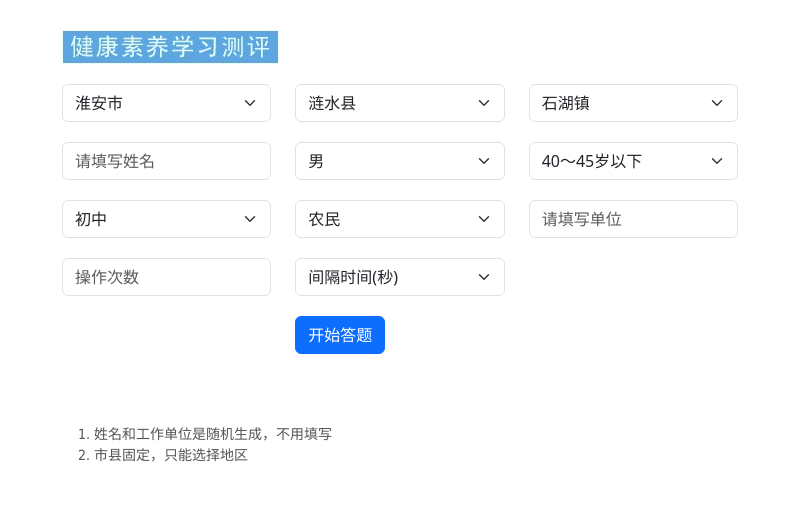
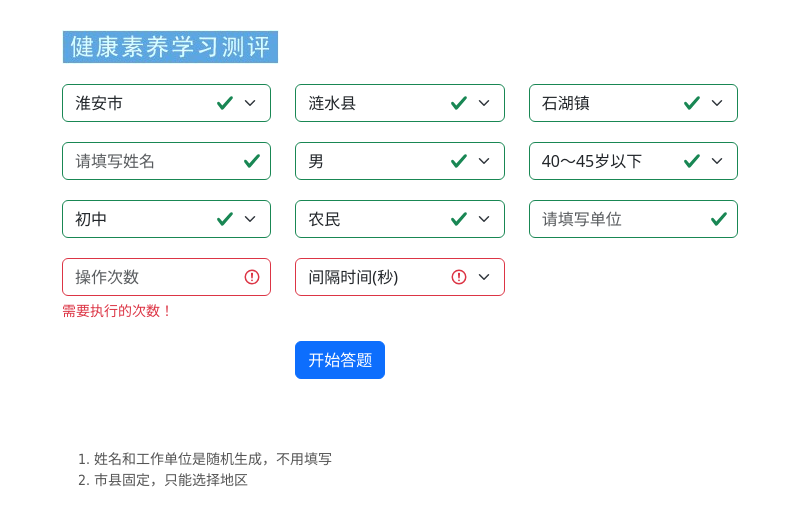
Before and after one commit to flowstone/selenium-guide, an Electron app: page index.html in a window 800 px wide. Drawn offline with nearby package versions, Linux system fonts and the light colour scheme.

Commit message:
无法获得输入框中的值

```diff
--- a/index.html
+++ b/index.html
@@ -11,7 +11,7 @@
 </head>
 
 <body>
-
+    <form  class="was-validated novalidate">
         <div class="container">
             <div class="row">
                 <div class="col-md-4">
@@ -39,7 +39,7 @@
                     </select>
                 </div>
                 <div class="col-md-4">
-                <select class="form-select" id="zone4" name="zone4" onchange="changeZone4(this.value);">
+                    <select class="form-select" id="zone4" name="zone4">
                         <option value="" title="请选择地区">请选择地区</option>
                         <option value="3208030000" title="淮安区">淮安区</option>
                         <option value="3208040000" title="淮阴区">淮阴区</option>
@@ -105,7 +105,7 @@
                     </select>
                 </div>
                 <div class="col-md-4">
-                <select class="form-select" id="ageGroup" name="ageGroup" size="1" onchange="ageSelect(this.value)">
+                    <select class="form-select" id="ageGroup" name="ageGroup" size="1">
                         <option value="">年龄</option>
                         <option value="01" title="0～15岁以下">0～15岁以下</option>
                         <option value="02" title="15～20岁以下">15～20岁以下</option>
@@ -159,10 +159,11 @@
             </div>
             <div class="row">
                 <div class="col-md-4">
-                <input type="text" class="form-control" id="number" placeholder="操作次数">
+                    <input type="number" class="form-control" id="opNumber" placeholder="操作次数" required>
+                    <div class="invalid-feedback">需要执行的次数！</div>
                 </div>
                 <div class="col-md-4">
-                <select class="form-select" id="interval" name="interval" onchange="getMetier(this.value)">
+                    <select class="form-select" id="intervalTime" name="intervalTime" required>
                         <option value="">间隔时间(秒)</option>
                         <option value="01" title="1">1</option>
                         <option value="02" title="2">2</option>
@@ -185,7 +186,7 @@
                 <div class="col-md-4">
                 </div>
                 <div class="col-md-4">
-                <button type="button" class="btn btn-primary" onclick="goStudy()" >开始答题</button>
+                    <button type="button" class="btn btn-primary" onclick="goStudy()">开始答题</button>
                 </div>
             </div>
             <div class="row">
@@ -197,6 +198,8 @@
                 </div>
             </div>
         </div>
+    </form>
+
 
     <script src="dist/bootstrap.bundle.min.js"></script>
     <script src="./script.js"></script>
--- a/script.js
+++ b/script.js
@@ -22,21 +22,25 @@ const educationStatusValue = $('#educationStatus').val();
 // 职业
 const metierValue = $('#metier').val();
 // 操作次数
-const numberValue = $('#number').val();
+const numberValue = $('#opNumber').val();
 // 间隔时间(秒)
-const intervalValue = $('#interval').val();
+const intervalValue = $('#intervalTime').val();
 
 
 
-// 姓名
-var firstnameValue = getRandomName();
-
+/**
+ * 开始答题
+ */
 function goStudy() {
 
-    console.log("你点击了按钮");
-    console.log("市:", zone3Value, "区:", zone4Value, "街道:", zone5Value, "职业:", metierValue);
-    console.log("姓名:", firstnameValue, "性别:", sexValue, "年龄:", ageGroupValue, "文化程度:", educationStatusValue, "单位:", orgName);
+    console.log("你点击了按钮", numberValue, intervalValue);
+    if (numberValue.trim() === '' || intervalValue.trim() === '') {
+        console.log("你点击了按钮111");
 
+        return;
+    }
+    // 姓名
+    var firstnameValue = getRandomName();
     console.log("你点击了按钮");
     console.log("市:", zone3Value, "区:", zone4Value, "街道:", zone5Value, "职业:", metierValue);
     console.log("姓名:", firstnameValue, "性别:", sexValue, "年龄:", ageGroupValue, "文化程度:", educationStatusValue, "单位:", orgName);
@@ -529,8 +533,6 @@ function goStudy() {
 
 
 
-
-
 /**
  * 随机生成人名
  * @returns 生成的人名
```
Lines whose indentation alone changed are shown as unchanged.
